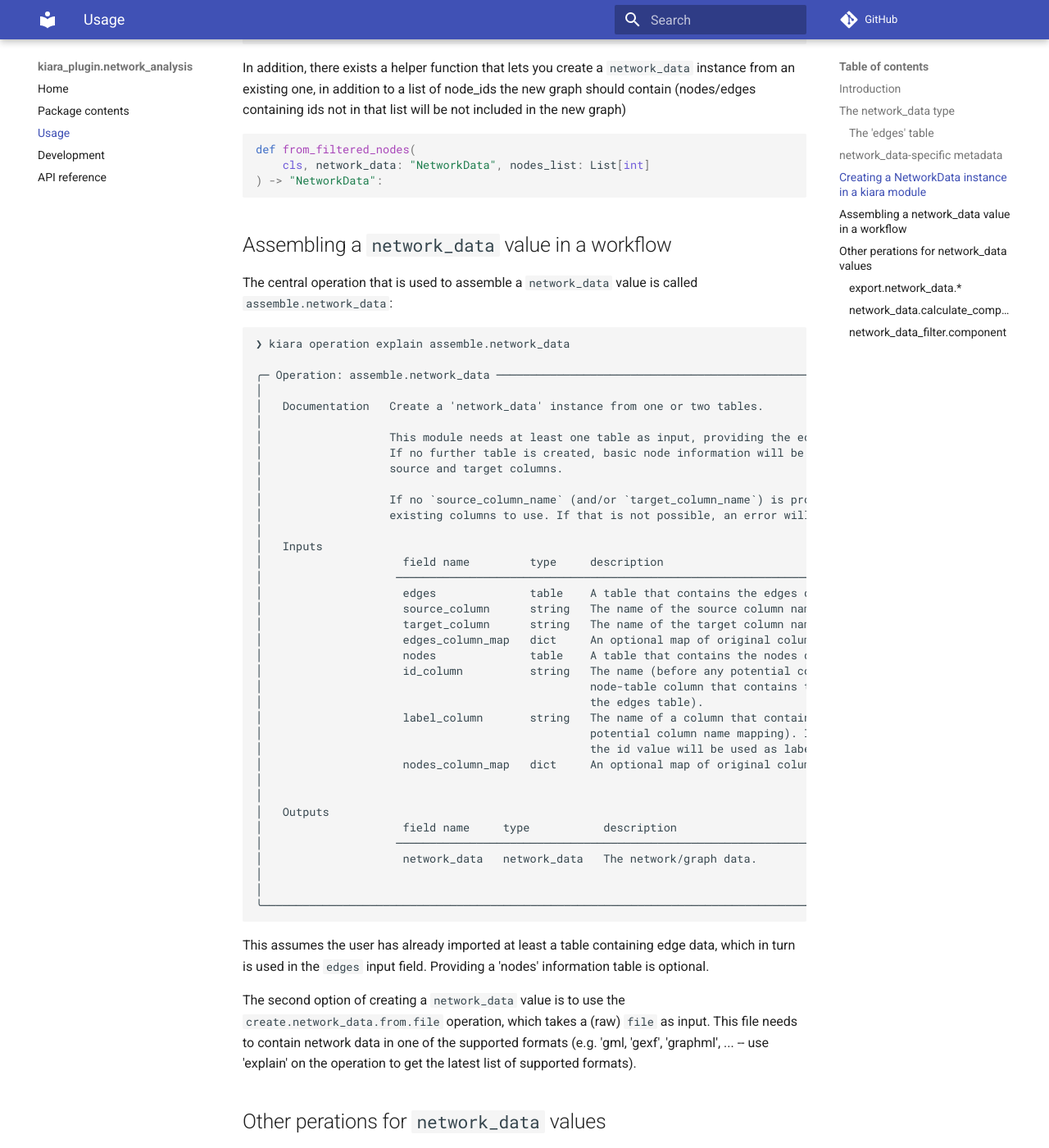
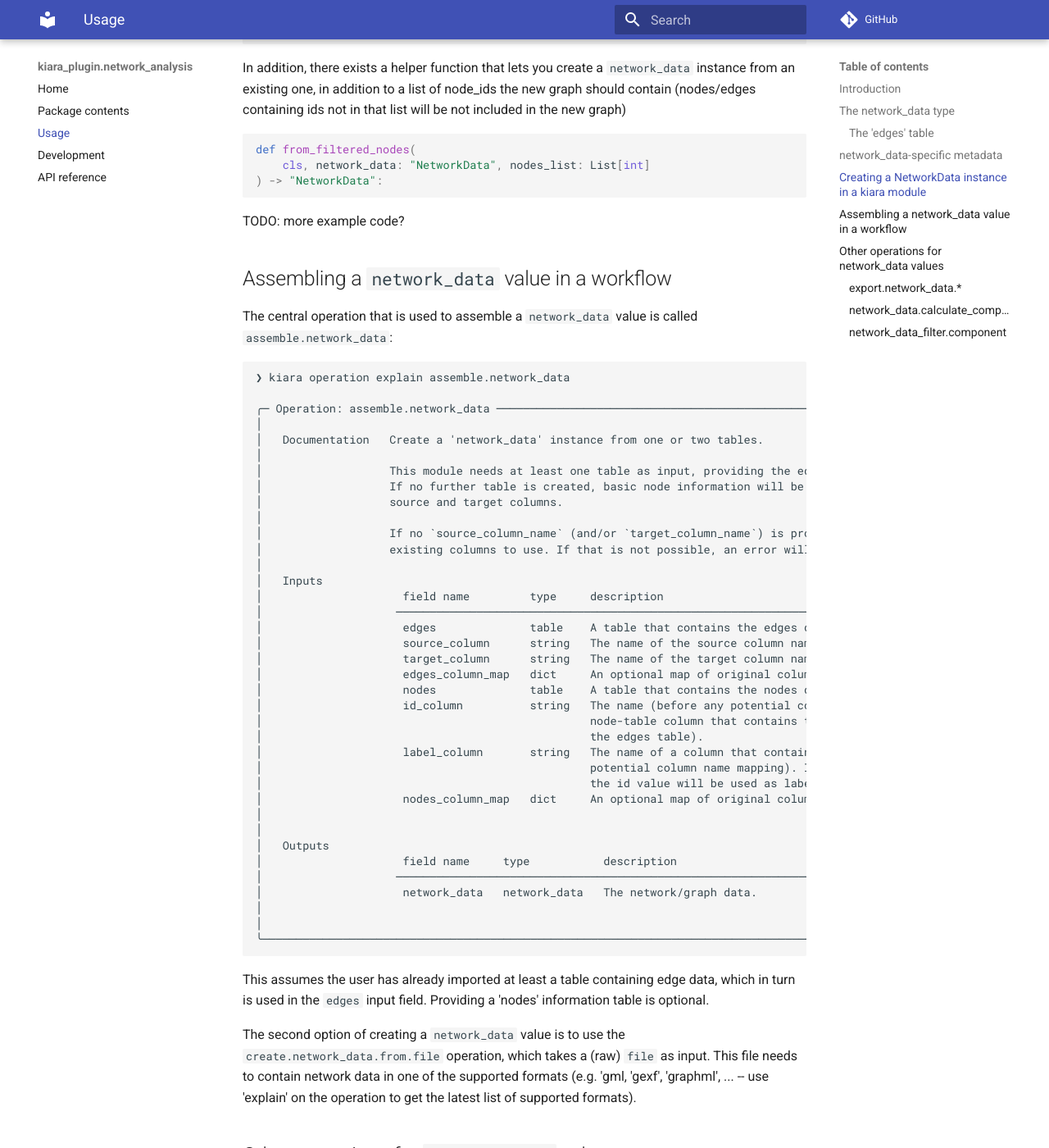
Before and after one commit to DHARPA-Project/kiara_plugin.network_analysis, an MkDocs documentation site: the page built from docs/usage.md, in a window 1280 px wide and 1400 px high, scrolled down 3385 px. Shown: the whole window at 82% size. Built offline with MkDocs 1.6.1 and Material for MkDocs 9.7.7, drawn with Linux system fonts in a browser that asks for light colours; comment, search, counter and statistics services are not loaded; the version menu is left out.

Commit message:
chore: minor

````diff
--- a/docs/usage.md
+++ b/docs/usage.md
@@ -143,6 +143,7 @@ def from_filtered_nodes(
 ) -> "NetworkData":
 ```
 
+TODO: more example code?
 
 ## Assembling a `network_data` value in a workflow
 
@@ -194,7 +195,7 @@ This assumes the user has already imported at least a table containing edge data
 The second option of creating a `network_data` value is to use the `create.network_data.from.file` operation, which takes a (raw) `file` as input. This file needs to contain network data in one of the supported formats (e.g. 'gml, 'gexf', 'graphml', ... -- use 'explain' on the operation to get the latest list of supported formats).
 
 
-## Other perations for `network_data` values
+## Other operations for `network_data` values
 
 The following operations are available for `network_data` values. Use the `operation explain` command to get more information about them.
 
````
